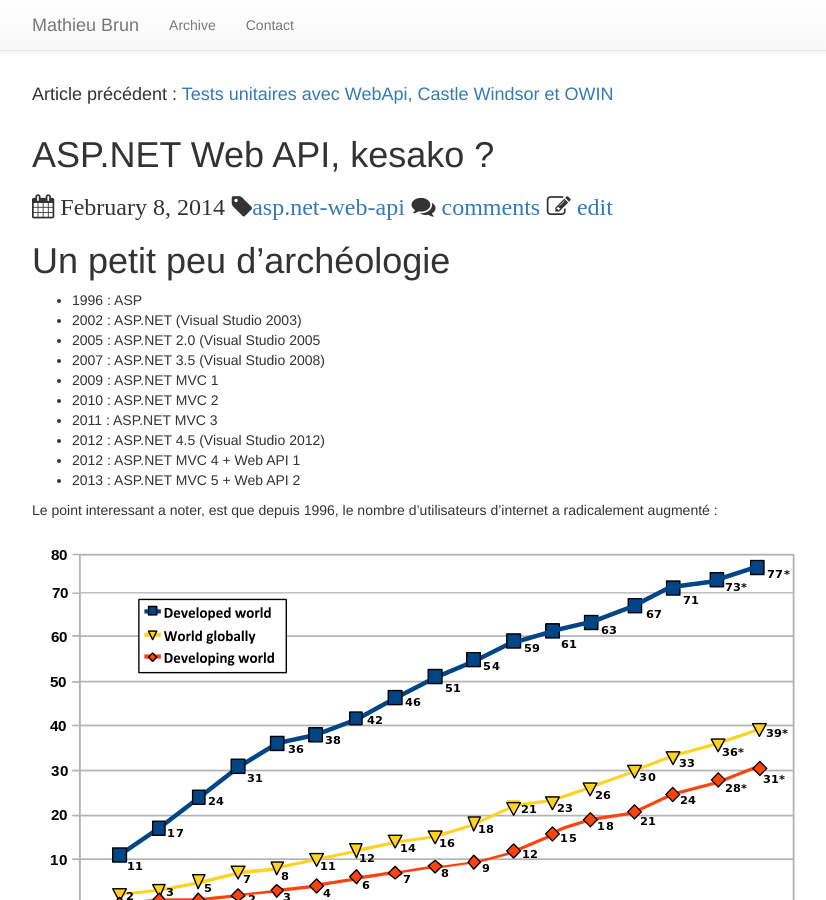
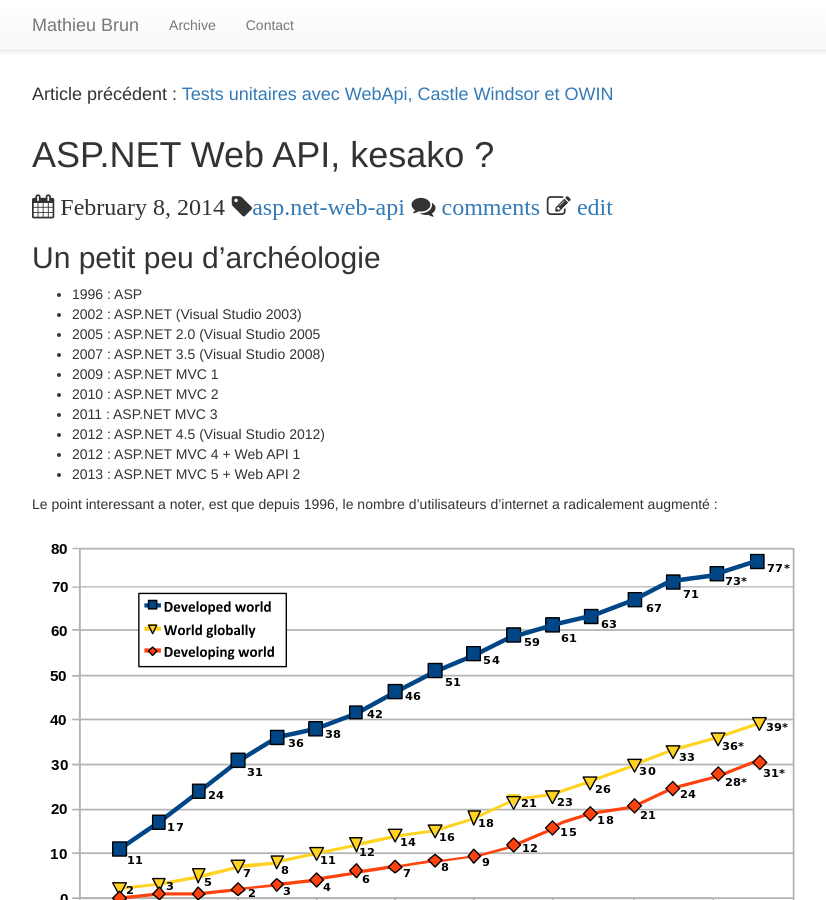
Before and after one commit to mathieubrun/mathieubrun.github.io, a Jekyll site: the page built from _posts/2014-02-08-webapi-kesako.markdown, in a window 1280 px wide and 900 px high. Shown: the whole window, without its empty margins (38-864 px from the left). Built offline with Jekyll 4.4.1, drawn with Linux system fonts in a browser that asks for light colours; nearby versions of some CDN libraries; Markdown is read by kramdown in place of the engine named in the settings; comment, search, counter and statistics services are not loaded.

Commit message:
Fix titles in articles

```diff
--- a/_posts/2014-02-08-webapi-kesako.markdown
+++ b/_posts/2014-02-08-webapi-kesako.markdown
@@ -6,7 +6,7 @@
 comments: true
 ---
 
-# Un petit peu d'archéologie
+## Un petit peu d'archéologie
 
 - 1996 : ASP
 - 2002 : ASP.NET (Visual Studio 2003)
@@ -29,7 +29,7 @@
 
 En meme temps que le nombre d'utilisateurs d'application web augmente, leurs attentes envers ses applications augmentent également : interfaces plus riches, plus de réactivité...
 
-# Oui, et ?
+## Oui, et ?
 
 L'avènement des framework tels ASP.NET ont permi de simplifier une bonne partie du code pour développer des applications de plus en plus dynamiques, mais dans une certaine limite, tant d'un point de vue de maintenabilité que de performance.
 
@@ -49,7 +49,7 @@
 - le routing, pour découpler facilement la localisation du fichier source représentant le service, et sont adresse http
 - le ModelbBinding, pour simplifier la sérialisation/désérialisation des données dans le flux HTTP
 
-# Et Web API dans tout ca ?
+## Et Web API dans tout ca ?
 
 Pendant ce temps la, d'autres patterns et habitudes commencaient a prendre de l'ampleur...
 
@@ -59,6 +59,6 @@
 
 Du coup, certains utilisateurs de ASP.NET MVC ont souhaité pour disposer des capacités de Routing, ModelBinding, etc, de ASP NET MVC, sans utiliser la partie templating. D'où la naissance de ASP.NET Web API.
 
-# Et concrètement, ca fait quoi ?
+## Et concrètement, ca fait quoi ?
 
 La suite, au prochain épisode !
```
Also changed, not shown: _posts/2014-03-05-webapi-partie-2.markdown (+4 -4 lines).
